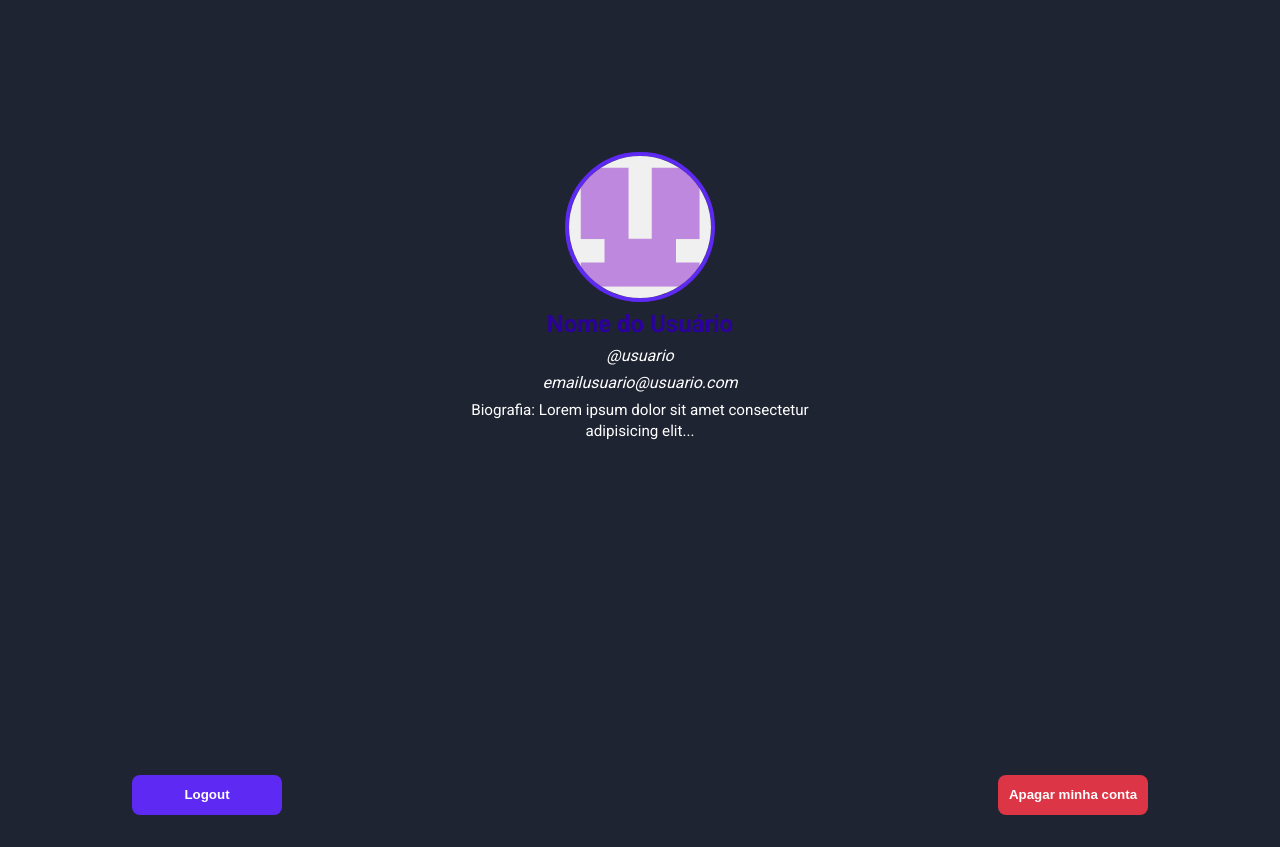
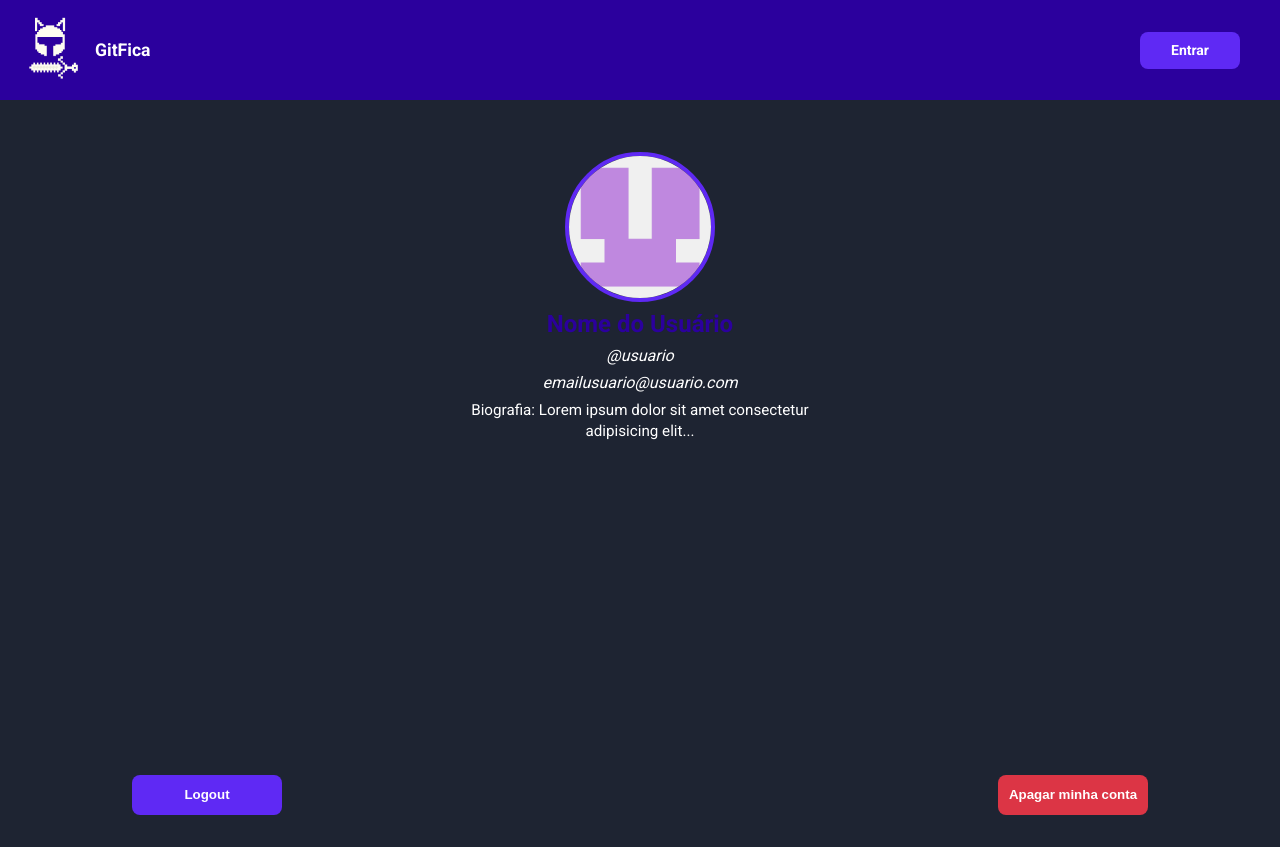
Before and after one commit to fga-eps-mds/2025.1-SGI-Frontend, a Next.js app: page /profile in a window 1280 px wide. Built offline with nearby package versions, Linux system fonts and the light colour scheme.

Commit message:
feat:adiciona header na pagina de profile

```diff
--- a/src/app/profile/page.tsx
+++ b/src/app/profile/page.tsx
@@ -28,7 +28,19 @@ export default function ProfilePage() {
 
 
     </main>
+          {/* Primeira seção com retângulos */}
+          <main> {/* tag semântica para o conteúdo principal */}
+            <div className={styles.retanguloTopo}></div> {/* aplicar a classe importada */}
+            <div className={styles.retanguloEntrar}>
+              Entrar
+            </div> {/* = division: /agrupa elementos e aplica estilo de css a eles*/}
+          </main>
 
+          {/* Segunda seção com icone do GitFica*/}
+          <div className={styles.logoContainer}>
+            <img src="gitfica_icon.png" alt= "GitFica Logo" className={styles.logoIcon} />
+            <span>GitFica</span>
+            </div>
 </>
   )
 
```
